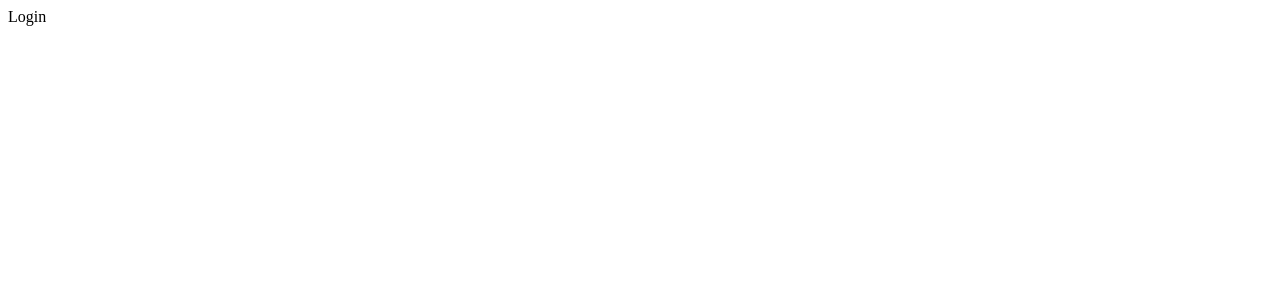
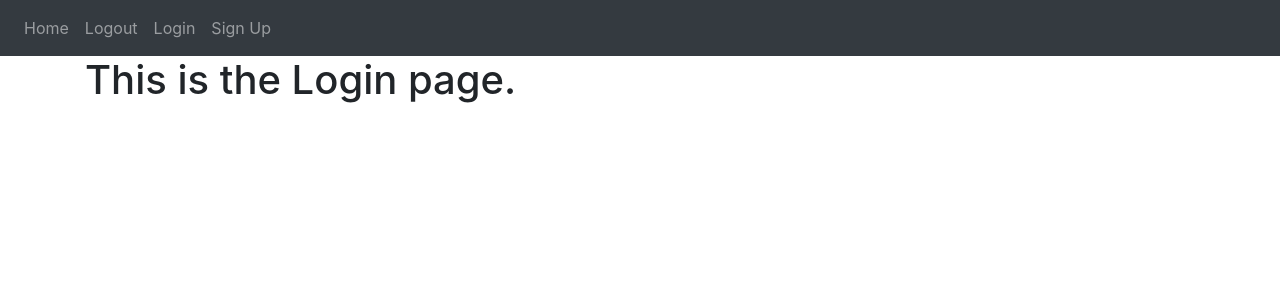
Before and after one commit to Utsav1256/flask_web_app, a Flask app: page /login in a window 1280 px wide. Before the commit the part shown is almost empty. Shown: the top 300 px of the page. Run offline with Flask 3, Linux system fonts and the light colour scheme; some libraries are stand-ins or nearby versions.

Commit message:
Render pages

```diff
--- a/website/auth.py
+++ b/website/auth.py
@@ -1,14 +1,14 @@
-from flask import Blueprint
+from flask import Blueprint, render_template
 
 auth = Blueprint("auth", __name__)
 
 @auth.route('/sign-up')
 def sign_up():
-    return '<p>Sign Up</p>'
+    return render_template('sign_up.html')
 
 @auth.route('/login')
 def login():
-    return "<p>Login</p>"
+    return render_template('login.html')
 
 @auth.route('/logout')
 def logout():
--- /dev/null
+++ b/website/templates/_navbar.html
@@ -0,0 +1,44 @@
+<link
+  rel="stylesheet"
+  href="https://stackpath.bootstrapcdn.com/bootstrap/4.4.1/css/bootstrap.min.css"
+  integrity="sha384-Vkoo8x4CGsO3+Hhxv8T/Q5PaXtkKtu6ug5TOeNV6gBiFeWPGFN9MuhOf23Q9Ifjh"
+  crossorigin="anonymous"
+/>
+<link
+  rel="stylesheet"
+  href="https://stackpath.bootstrapcdn.com/font-awesome/4.7.0/css/font-awesome.min.css"
+  crossorigin="anonymous"
+/>
+<nav class="navbar navbar-expand-lg navbar-dark bg-dark">
+  <button
+    class="navbar-toggler"
+    type="button"
+    data-toggle="collapse"
+    data-target="#navbar"
+  >
+    <span class="navbar-toggler-icon"></span>
+  </button>
+  <div class="collapse navbar-collapse" id="navbar">
+    <div class="navbar-nav">
+      <a class="nav-item nav-link" id="home" href="/">Home</a>
+      <a class="nav-item nav-link" id="logout" href="/logout">Logout</a>
+      <a class="nav-item nav-link" id="login" href="/login">Login</a>
+      <a class="nav-item nav-link" id="signUp" href="/sign-up">Sign Up</a>
+    </div>
+  </div>
+</nav>
+<script
+  src="https://code.jquery.com/jquery-3.2.1.slim.min.js"
+  integrity="sha384-KJ3o2DKtIkvYIK3UENzmM7KCkRr/rE9/Qpg6aAZGJwFDMVNA/GpGFF93hXpG5KkN"
+  crossorigin="anonymous"
+></script>
+<script
+  src="https://cdnjs.cloudflare.com/ajax/libs/popper.js/1.12.9/umd/popper.min.js"
+  integrity="sha384-ApNbgh9B+Y1QKtv3Rn7W3mgPxhU9K/ScQsAP7hUibX39j7fakFPskvXusvfa0b4Q"
+  crossorigin="anonymous"
+></script>
+<script
+  src="https://maxcdn.bootstrapcdn.com/bootstrap/4.0.0/js/bootstrap.min.js"
+  integrity="sha384-JZR6Spejh4U02d8jOt6vLEHfe/JQGiRRSQQxSfFWpi1MquVdAyjUar5+76PVCmYl"
+  crossorigin="anonymous"
+></script>
--- a/website/templates/base.html
+++ b/website/templates/base.html
@@ -3,53 +3,11 @@
   <head>
     <meta charset="UTF-8" />
     <meta name="viewport" content="width=device-width, initial-scale=1.0" />
-    <link
-      rel="stylesheet"
-      href="https://stackpath.bootstrapcdn.com/bootstrap/4.4.1/css/bootstrap.min.css"
-      integrity="sha384-Vkoo8x4CGsO3+Hhxv8T/Q5PaXtkKtu6ug5TOeNV6gBiFeWPGFN9MuhOf23Q9Ifjh"
-      crossorigin="anonymous"
-    />
-    <link
-      rel="stylesheet"
-      href="https://stackpath.bootstrapcdn.com/font-awesome/4.7.0/css/font-awesome.min.css"
-      crossorigin="anonymous"
-    />
-    <title>{% block title %}Home{% endblock %}</title>
+
+    <title>{% block title %}Default{% endblock %}</title>
   </head>
   <body>
-    <nav class="navbar navbar-expand-lg navbar-dark bg-dark">
-      <button
-        class="navbar-toggler"
-        type="button"
-        data-toggle="collapse"
-        data-target="#navbar"
-      >
-        <span class="navbar-toggler-icon"></span>
-      </button>
-      <div class="collapse navbar-collapse" id="navbar">
-        <div class="navbar-nav">
-          <a class="nav-item nav-link" id="home" href="/">Home</a>
-          <a class="nav-item nav-link" id="logout" href="/logout">Logout</a>
-          <a class="nav-item nav-link" id="login" href="/login">Login</a>
-          <a class="nav-item nav-link" id="signUp" href="/sign-up">Sign Up</a>
-        </div>
-      </div>
-    </nav>
+    <div class="nav_bar">{% include '_navbar.html' %}</div>
     <div class="container">{% block content %} {% endblock %}</div>
-    <script
-      src="https://code.jquery.com/jquery-3.2.1.slim.min.js"
-      integrity="sha384-KJ3o2DKtIkvYIK3UENzmM7KCkRr/rE9/Qpg6aAZGJwFDMVNA/GpGFF93hXpG5KkN"
-      crossorigin="anonymous"
-    ></script>
-    <script
-      src="https://cdnjs.cloudflare.com/ajax/libs/popper.js/1.12.9/umd/popper.min.js"
-      integrity="sha384-ApNbgh9B+Y1QKtv3Rn7W3mgPxhU9K/ScQsAP7hUibX39j7fakFPskvXusvfa0b4Q"
-      crossorigin="anonymous"
-    ></script>
-    <script
-      src="https://maxcdn.bootstrapcdn.com/bootstrap/4.0.0/js/bootstrap.min.js"
-      integrity="sha384-JZR6Spejh4U02d8jOt6vLEHfe/JQGiRRSQQxSfFWpi1MquVdAyjUar5+76PVCmYl"
-      crossorigin="anonymous"
-    ></script>
   </body>
 </html>
--- /dev/null
+++ b/website/templates/login.html
@@ -0,0 +1,4 @@
+{% extends 'base.html' %} {% block title %}Login{% endblock %} {% block content
+%}
+<h1>This is the Login page.</h1>
+{% endblock %}
--- /dev/null
+++ b/website/templates/sign_up.html
@@ -0,0 +1,4 @@
+{% extends 'base.html' %} {% block title %}SignUp{% endblock %} {% block content
+%}
+<h1>This is the SignUp page.</h1>
+{% endblock %}
```
Also changed, not shown: README.md.
